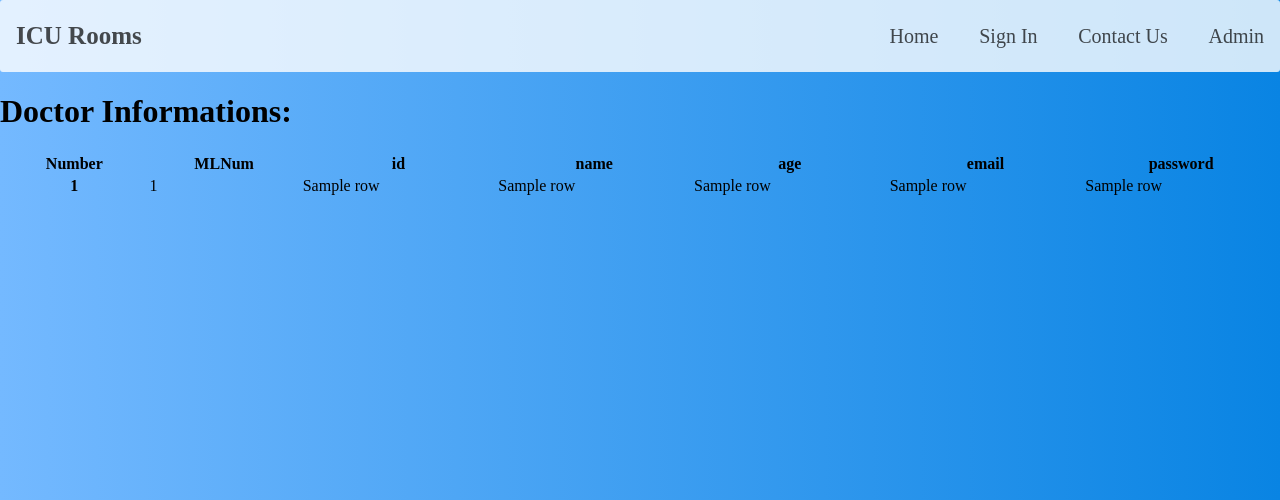
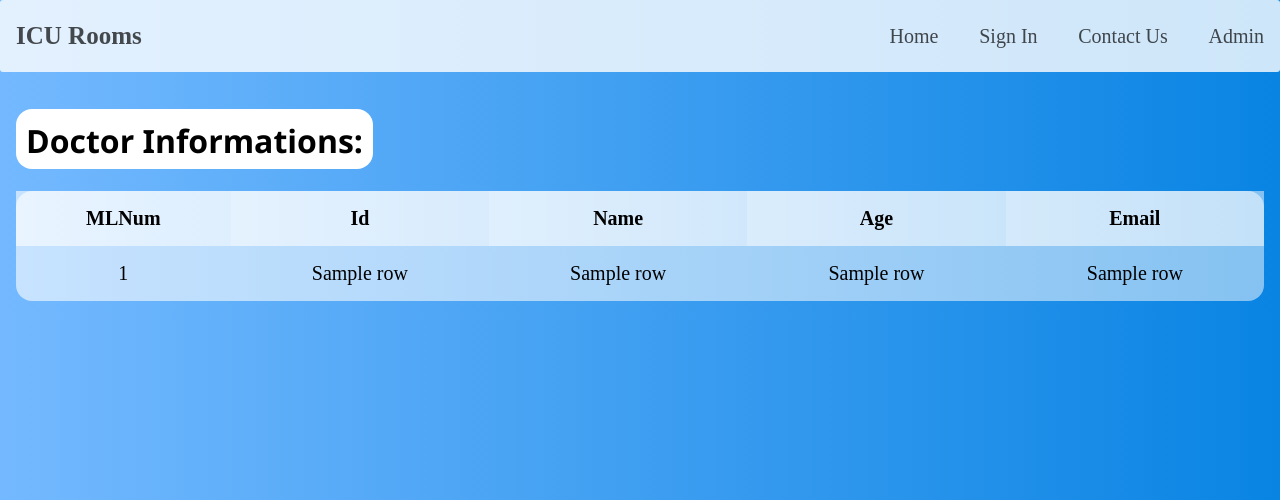
Before and after one commit to Abdelrahmanhassan1/Abdelrahmanhassan1-Full-Stack-Web-Application-Using-Flask-Python, a Flask app: template templates/SignInForms/Doctor/view.html in a window 1280 px wide. Shown: the top 500 px of the page. Run offline with Flask 2, Linux system fonts and the light colour scheme; the template is opened without the code that fills it: most values are stand-ins (such as "Sample title", 1, 10 or a date in 2020).

Commit message:
Update view.html

```diff
--- a/templates/SignInForms/Doctor/view.html
+++ b/templates/SignInForms/Doctor/view.html
@@ -5,7 +5,7 @@
     <meta http-equiv="X-UA-Compatible" content="IE=edge">
     <meta name="viewport" content="width=device-width, initial-scale=1.0">
     <title>Home Page</title>
-    <link  rel="stylesheet" type= "text/css" href="{{ url_for('static', filename='css/style.css') }}"  >
+    <link  rel="stylesheet" type= "text/css" href="{{ url_for('static', filename='css/adminView/doctorView/style.css') }}"  >
 
 </head>
 <body>
@@ -26,19 +26,21 @@
 
     </div>
 
+
     <!-- Content -->
+    <div class="content">
+
         <h1> Doctor Informations: </h1>
 
-    <table style="width:100%">
+        <table style="width:100%" class="table">
             <thead>
                 <tr>
-                <th>Number</th>
                     <th>MLNum</th>
-                <th>id</th>
-                <th>name</th>
-                <th>age</th>
-                <th>email</th>
-                <th>password</th>
+                    <th>Id</th>
+                    <th>Name</th>
+                    <th>Age</th>
+                    <th>Email</th>
+
                 </tr>
 
             </thead>
@@ -48,13 +50,12 @@
                 {% for row in Table %}
 
                 <tr>
-                <th scope="row">{{ loop.index }}</th>
                     <td>{{row.0}}</td>
                     <td>{{row.1}}</td>
                     <td>{{row.2}}</td>
                     <td>{{row.3}}</td>
                     <td>{{row.6}}</td>
-                <td>{{row.7}}</td>
+
 
                 </tr>
                 {% endfor %}
```
Lines whose indentation alone changed are shown as unchanged.
